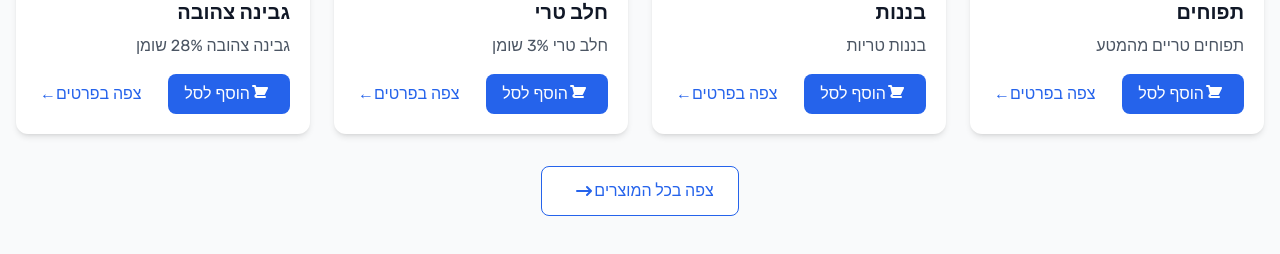
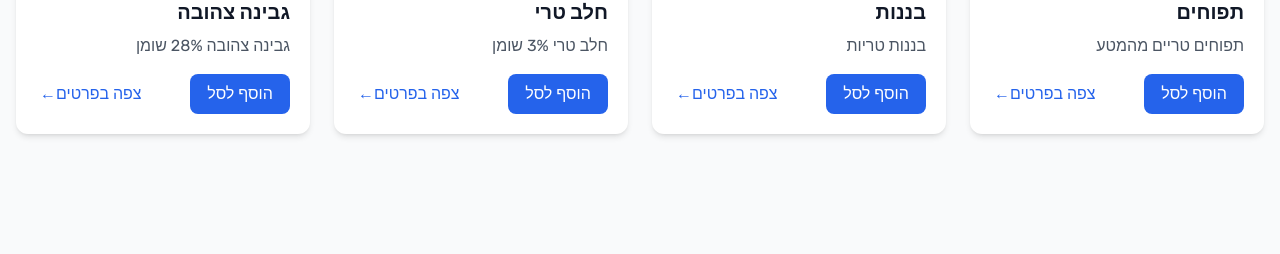
Before and after one commit to NatiMalka/online-shop, a React (Vite) app: page /#/ in a window 1280 px wide. Shown: the part 1332-1586 px from the top of the page. After the commit the page ends 1530 px from the top, so only its background shows below. Built offline with nearby package versions, Linux system fonts and the light colour scheme; what @cloudinary/url-gen would draw is missing.

Commit message:
Add cool flip animation to Add to Cart buttons

```diff
--- a/src/index.css
+++ b/src/index.css
@@ -10,7 +10,7 @@
 
 @layer components {
   .btn-primary {
-    @apply bg-blue-600 text-white px-4 py-2 rounded-lg hover:bg-blue-700 transition-colors;
+    @apply bg-blue-600 text-white px-4 py-2 rounded-lg hover:bg-blue-700 transition-all duration-300 transform hover:-translate-y-1 hover:shadow-lg active:translate-y-0;
   }
 
   .btn-secondary {
@@ -20,4 +20,131 @@
   .input-field {
     @apply w-full px-4 py-2 border border-gray-300 rounded-lg focus:ring-2 focus:ring-blue-500 focus:border-transparent;
   }
+
+  /* RTL Button Styling */
+  .rtl {
+    direction: rtl;
+    text-align: right;
+    display: flex;
+    align-items: center;
+    gap: 8px;
+  }
+
+  .rtl svg {
+    margin-right: 0;
+    margin-left: 12px;
+    position: relative;
+    top: 0;
+  }
+
+  /* Flip Button Animation */
+  .flip-button {
+    position: relative;
+    background-color: #2563eb;
+    color: white;
+    border: none;
+    border-radius: 0.5rem;
+    padding: 0.5rem 1rem;
+    cursor: pointer;
+    perspective: 1000px;
+    width: 100px;
+    height: 40px;
+    transition: transform 0.3s;
+    transform-style: preserve-3d;
+    overflow: hidden;
+  }
+
+  .flip-button:hover {
+    transform: translateY(-5px);
+    box-shadow: 0 10px 15px -3px rgba(0, 0, 0, 0.1), 0 4px 6px -2px rgba(0, 0, 0, 0.05);
+  }
+
+  .flip-button-front,
+  .flip-button-back {
+    position: absolute;
+    width: 100%;
+    height: 100%;
+    left: 0;
+    top: 0;
+    display: flex;
+    align-items: center;
+    justify-content: center;
+    backface-visibility: hidden;
+    transition: transform 0.6s;
+  }
+
+  .flip-button-front {
+    transform: rotateY(0deg);
+  }
+
+  .flip-button-back {
+    transform: rotateY(180deg);
+  }
+
+  .flip-button:hover .flip-button-front {
+    transform: rotateY(180deg);
+  }
+
+  .flip-button:hover .flip-button-back {
+    transform: rotateY(0deg);
+  }
+
+  .flip-button:active {
+    transform: translateY(0);
+  }
+
+  /* Add to Cart Button Animations */
+  .ripple-effect {
+    position: absolute;
+    border-radius: 50%;
+    background-color: rgba(255, 255, 255, 0.7);
+    transform: scale(0);
+    animation: ripple 0.6s linear;
+    pointer-events: none;
+  }
+
+  .animate-click {
+    animation: click-animation 0.4s ease-out;
+  }
+
+  .animate-click .cart-icon {
+    animation: cart-bounce 0.5s ease-in-out;
+  }
+
+  @keyframes ripple {
+    to {
+      transform: scale(4);
+      opacity: 0;
+    }
+  }
+
+  @keyframes click-animation {
+    0% {
+      transform: scale(1) translateY(-5px);
+    }
+    50% {
+      transform: scale(0.95) translateY(-5px);
+    }
+    100% {
+      transform: scale(1) translateY(-5px);
+    }
+  }
+
+  @keyframes cart-bounce {
+    0% {
+      transform: translateY(0);
+    }
+    25% {
+      transform: translateY(-5px) rotate(-10deg);
+    }
+    50% {
+      transform: translateY(0) rotate(5deg);
+    }
+    75% {
+      transform: translateY(-3px) rotate(-5deg);
+    }
+    100% {
+      transform: translateY(0) rotate(0);
+    }
+  }
 }
--- a/src/pages/Home.jsx
+++ b/src/pages/Home.jsx
@@ -220,6 +220,19 @@ function Home() {
   }
 
   const handleAddToCart = (product) => {
+    // Create a ripple effect on the button that was clicked
+    const buttons = document.querySelectorAll(`.add-to-cart-btn-${product.id}`);
+    buttons.forEach(button => {
+      // Add animation classes
+      button.classList.add('animate-click');
+
+      // Remove animation classes after animation completes
+      setTimeout(() => {
+        button.classList.remove('animate-click');
+      }, 600);
+    });
+
+    // Add to cart and show toast
     addToCart(product)
     showToast(`${product.name} נוסף לסל הקניות`, 'success')
   }
@@ -315,12 +328,14 @@ function Home() {
                 <div className="flex justify-between items-center">
                   <button
                     onClick={() => handleAddToCart(product)}
-                    className="bg-blue-600 text-white px-4 py-2 rounded-lg hover:bg-blue-700 transition-colors flex items-center"
+                    className={`add-to-cart-btn-${product.id} flip-button`}
                   >
-                    <svg xmlns="http://www.w3.org/2000/svg" className="h-5 w-5 mr-1" viewBox="0 0 20 20" fill="currentColor">
-                      <path d="M3 1a1 1 0 000 2h1.22l.305 1.222a.997.997 0 00.01.042l1.358 5.43-.893.892C3.74 11.846 4.632 14 6.414 14H15a1 1 0 000-2H6.414l1-1H14a1 1 0 00.894-.553l3-6A1 1 0 0017 3H6.28l-.31-1.243A1 1 0 005 1H3z" />
-                    </svg>
-                    הוסף לסל
+                    <span className="flip-button-front">הוסף לסל</span>
+                    <span className="flip-button-back">
+                      <svg xmlns="http://www.w3.org/2000/svg" className="h-5 w-5 cart-icon" viewBox="0 0 20 20" fill="currentColor">
+                        <path d="M3 1a1 1 0 000 2h1.22l.305 1.222a.997.997 0 00.01.042l1.358 5.43-.893.892C3.74 11.846 4.632 14 6.414 14H15a1 1 0 000-2H6.414l1-1H14a1 1 0 00.894-.553l3-6A1 1 0 0017 3H6.28l-.31-1.243A1 1 0 005 1H3z" />
+                      </svg>
+                    </span>
                   </button>
                   <Link
                     to={`/products?category=${product.categoryId}`}
@@ -334,14 +349,6 @@ function Home() {
             </div>
           ))}
         </div>
-        <div className="text-center mt-8">
-          <Link to="/products" className="inline-flex items-center bg-white border border-blue-600 text-blue-600 px-6 py-3 rounded-lg hover:bg-blue-50 transition-colors font-medium">
-            צפה בכל המוצרים
-            <svg xmlns="http://www.w3.org/2000/svg" className="h-5 w-5 ml-2" viewBox="0 0 20 20" fill="currentColor">
-              <path fillRule="evenodd" d="M12.293 5.293a1 1 0 011.414 0l4 4a1 1 0 010 1.414l-4 4a1 1 0 01-1.414-1.414L14.586 11H3a1 1 0 110-2h11.586l-2.293-2.293a1 1 0 010-1.414z" clipRule="evenodd" />
-            </svg>
-          </Link>
-        </div>
       </section>
     </div>
   )
--- a/src/pages/Products.jsx
+++ b/src/pages/Products.jsx
@@ -34,6 +34,19 @@ function Products() {
   }, [selectedCategory, searchQuery])
 
   const handleAddToCart = (product) => {
+    // Create a ripple effect on the button that was clicked
+    const buttons = document.querySelectorAll(`.add-to-cart-btn-${product.id}`);
+    buttons.forEach(button => {
+      // Add animation classes
+      button.classList.add('animate-click');
+
+      // Remove animation classes after animation completes
+      setTimeout(() => {
+        button.classList.remove('animate-click');
+      }, 600);
+    });
+
+    // Add to cart and show toast
     addToCart(product)
     showToast(`${product.name} נוסף לסל הקניות`, 'success')
   }
@@ -91,9 +104,14 @@ function Products() {
                 <span className="text-xl font-bold">₪{product.price}</span>
                 <button
                   onClick={() => handleAddToCart(product)}
-                  className="btn-primary"
+                  className={`add-to-cart-btn-${product.id} flip-button`}
                 >
-                  הוסף לסל
+                  <span className="flip-button-front">הוסף לסל</span>
+                  <span className="flip-button-back">
+                    <svg xmlns="http://www.w3.org/2000/svg" className="h-5 w-5 cart-icon" viewBox="0 0 20 20" fill="currentColor">
+                      <path d="M3 1a1 1 0 000 2h1.22l.305 1.222a.997.997 0 00.01.042l1.358 5.43-.893.892C3.74 11.846 4.632 14 6.414 14H15a1 1 0 000-2H6.414l1-1H14a1 1 0 00.894-.553l3-6A1 1 0 0017 3H6.28l-.31-1.243A1 1 0 005 1H3z" />
+                    </svg>
+                  </span>
                 </button>
               </div>
             </div>
```
